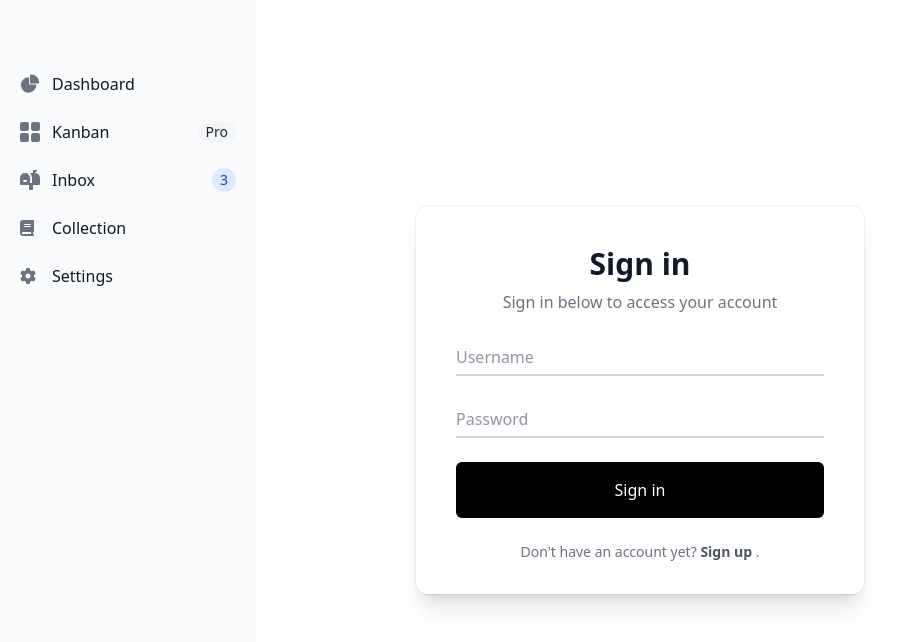
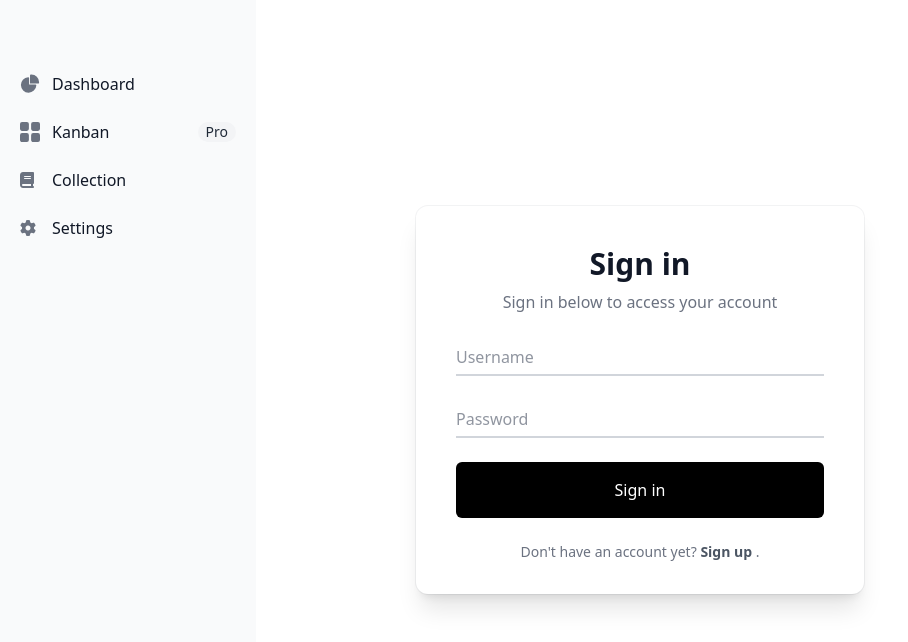
Before and after one commit to ftaskoski/ReadEase, a Vue app: page /login in a window 1280 px wide. Shown: the top 642 px of the page, without its empty margins (0-908 px from the left). Built offline with nearby package versions, Linux system fonts and the light colour scheme.

Commit message:
sidebar ui change

```diff
--- a/src/components/sideBar.vue
+++ b/src/components/sideBar.vue
@@ -79,29 +79,7 @@
                 >
               </a>
             </li>
-            <li>
-              <a
-                href="#"
-                class="flex items-center p-2 text-gray-900 rounded-lg dark:text-white hover:bg-gray-100 dark:hover:bg-gray-700 group"
-              >
-                <svg
-                  class="flex-shrink-0 w-5 h-5 text-gray-500 transition duration-75 dark:text-gray-400 group-hover:text-gray-900 dark:group-hover:text-white"
-                  aria-hidden="true"
-                  xmlns="http://www.w3.org/2000/svg"
-                  fill="currentColor"
-                  viewBox="0 0 20 20"
-                >
-                  <path
-                    d="m17.418 3.623-.018-.008a6.713 6.713 0 0 0-2.4-.569V2h1a1 1 0 1 0 0-2h-2a1 1 0 0 0-1 1v2H9.89A6.977 6.977 0 0 1 12 8v5h-2V8A5 5 0 1 0 0 8v6a1 1 0 0 0 1 1h8v4a1 1 0 0 0 1 1h2a1 1 0 0 0 1-1v-4h6a1 1 0 0 0 1-1V8a5 5 0 0 0-2.582-4.377ZM6 12H4a1 1 0 0 1 0-2h2a1 1 0 0 1 0 2Z"
-                  />
-                </svg>
-                <span class="flex-1 ms-3 whitespace-nowrap">Inbox</span>
-                <span
-                  class="inline-flex items-center justify-center w-3 h-3 p-3 ms-3 text-sm font-medium text-blue-800 bg-blue-100 rounded-full dark:bg-blue-900 dark:text-blue-300"
-                  >3</span
-                >
-              </a>
-            </li>
+
             <li @click="toggleSidebarOnPhone">
               <RouterLink
                 to="/books"
```
